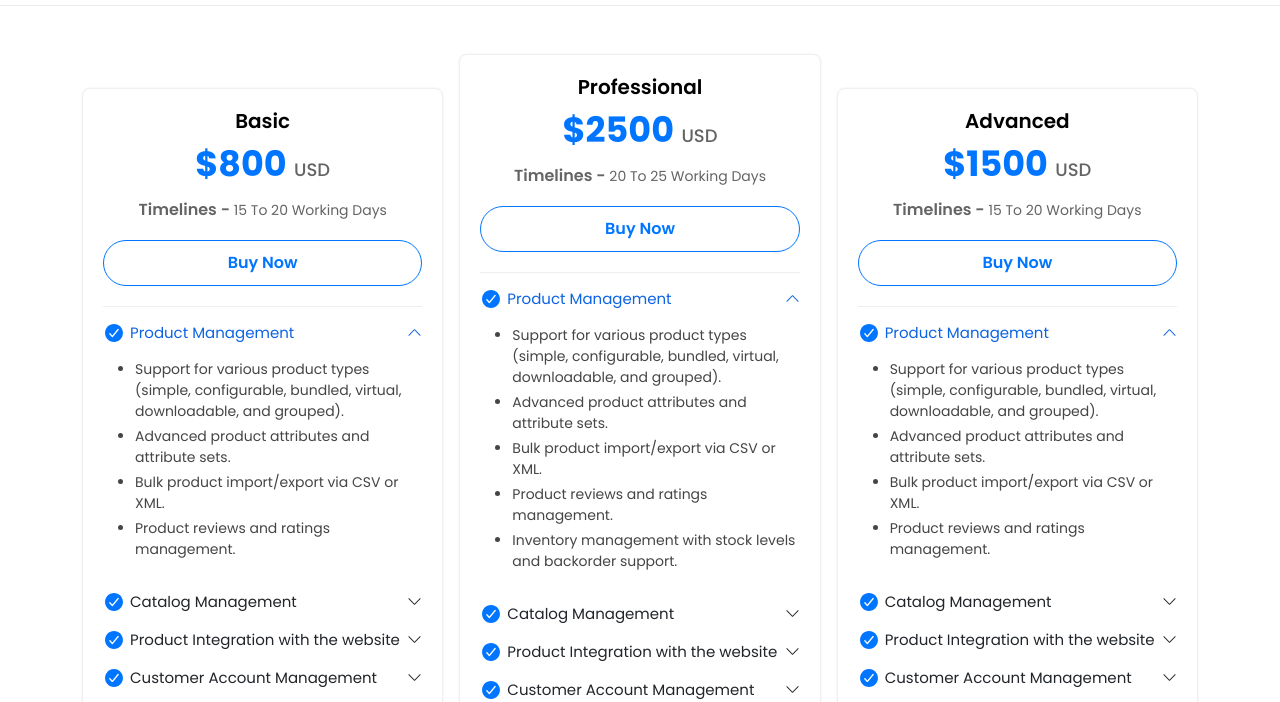
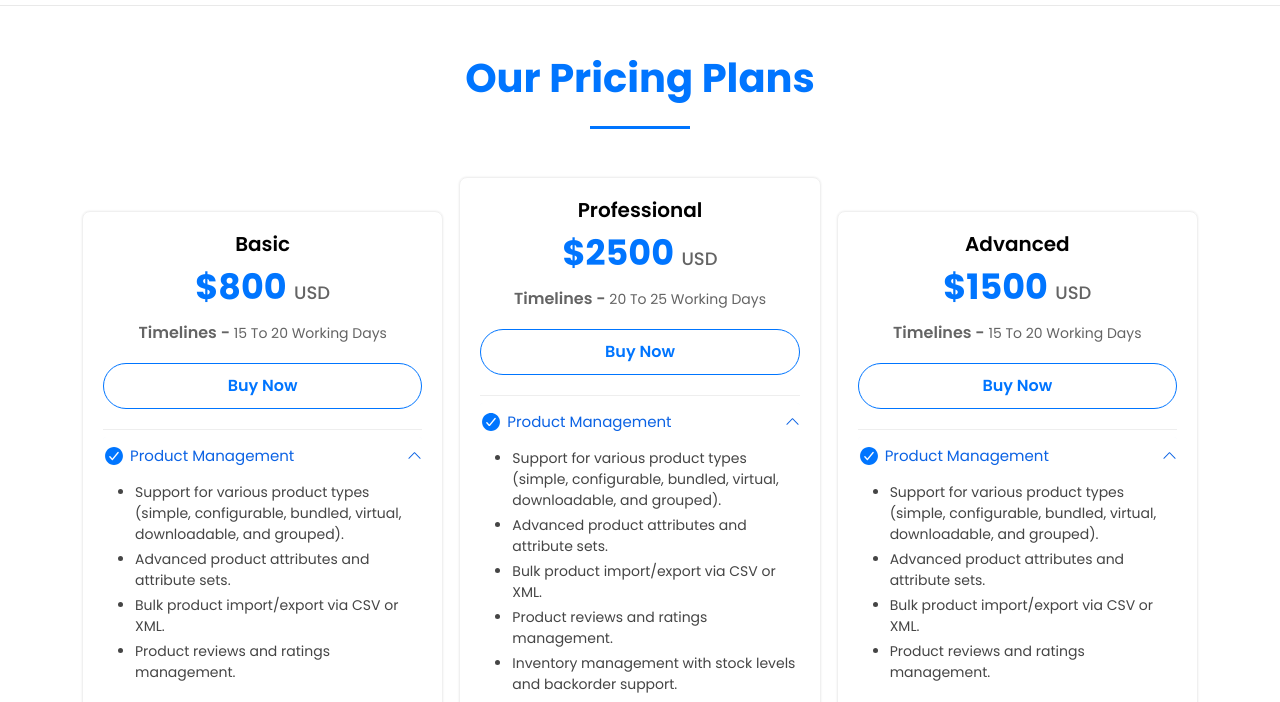
Before and after one commit to Digiconnekt/buildnetic-ecom-landing-page, a plain HTML site: page pricing.html in a window 1280 px wide. Shown: the part 91-793 px from the top of the page. Drawn offline with nearby package versions, Linux system fonts and the light colour scheme.

Commit message:
pricing page created

```diff
--- a/assets/css/global.css
+++ b/assets/css/global.css
@@ -40,3 +40,21 @@ input {
   margin-top: 80px;
   margin-bottom: 80px;
 }
+
+.section-heading {
+  font-size: 40px;
+  font-weight: bold;
+  color: var(--primary);
+}
+
+.section-heading-border {
+  width: 100px;
+  height: 3px;
+  background-color: var(--primary);
+}
+
+@media (max-width: 768px) {
+  .section-heading {
+    font-size: 30px;
+  }
+}
--- a/pricing.html
+++ b/pricing.html
@@ -75,6 +75,8 @@
 
     <!-- THEMES LIST START -->
     <section id="pricing-section" class="container my-5">
+      <h1 class="section-heading text-center pb-3">Our Pricing Plans</h1>
+      <div class="section-heading-border mx-auto mb-5"></div>
       <div class="row g-3">
         <div class="col-12 col-md-6 col-lg-4 basic-price">
           <div class="block">
```
